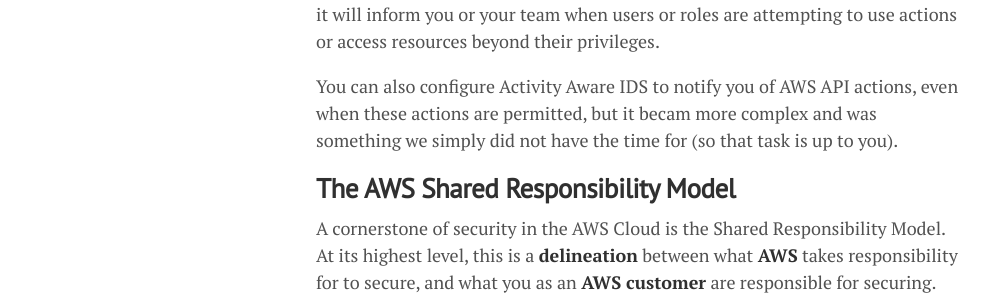
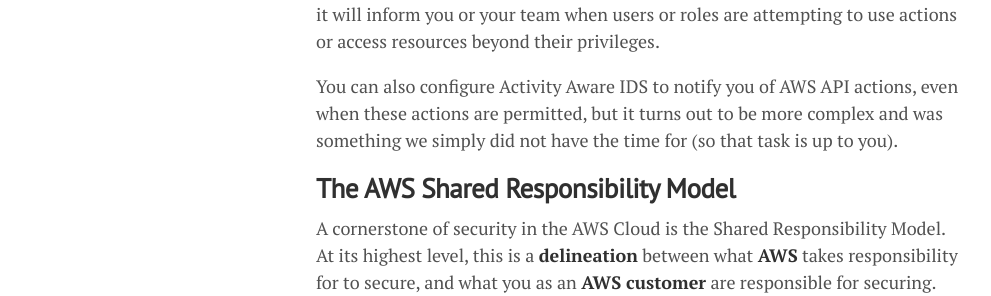
Before and after one commit to lgeurts/lgeurts.github.io, a Jekyll site: the page built from _posts/2021-11-02-activity-aware-ids-for-aws.md, in a window 1280 px wide and 900 px high, scrolled down 425 px. Shown: the part 186-482 px from the top of the window, without its empty margins (0-991 px from the left). Built offline with Jekyll 4.4.1, drawn with Linux system fonts in a browser that asks for light colours; nearby versions of some CDN libraries; comment, search, counter and statistics services are not loaded.

Commit message:
Update 2021-11-02-activity-aware-ids-for-aws.md

```diff
--- a/_posts/2021-11-02-activity-aware-ids-for-aws.md
+++ b/_posts/2021-11-02-activity-aware-ids-for-aws.md
@@ -13,7 +13,7 @@
 
 Any systems, any identities (users, programs, systems, etc.) granted privileges to access resources or information, should be granted only the minimum privileges necessary to perform their tasks. In the Activity Aware IDS default configuration, it will inform you or your team when users or roles are attempting to use actions or access resources beyond their privileges.
 
-You can also configure Activity Aware IDS to notify you of AWS API actions, even when these actions are permitted, but it becam more complex and was something we simply did not have the time for (so that task is up to you).
+You can also configure Activity Aware IDS to notify you of AWS API actions, even when these actions are permitted, but it turns out to be more complex and was something we simply did not have the time for (so that task is up to you).
 
 ## **The AWS Shared Responsibility Model**
 
```
